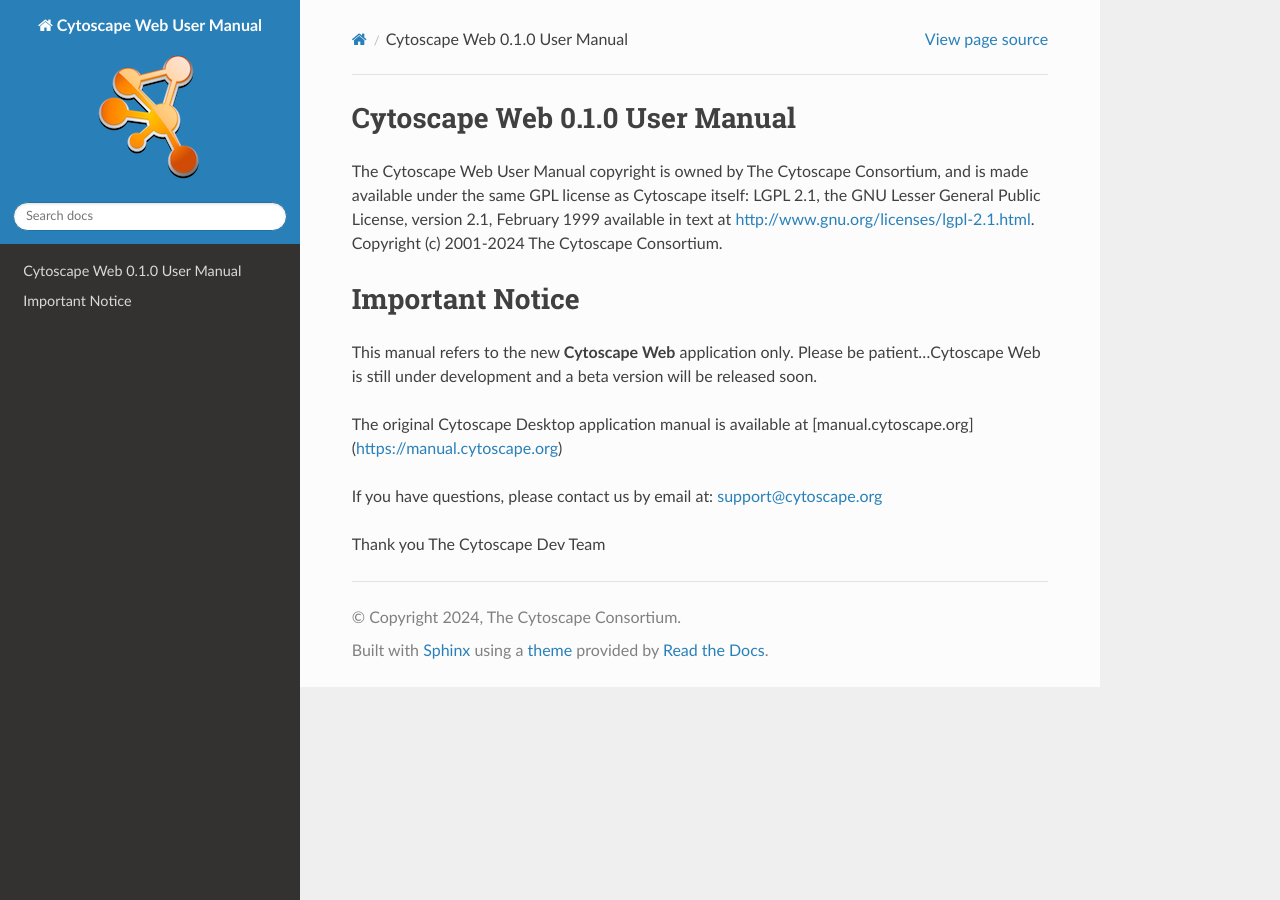
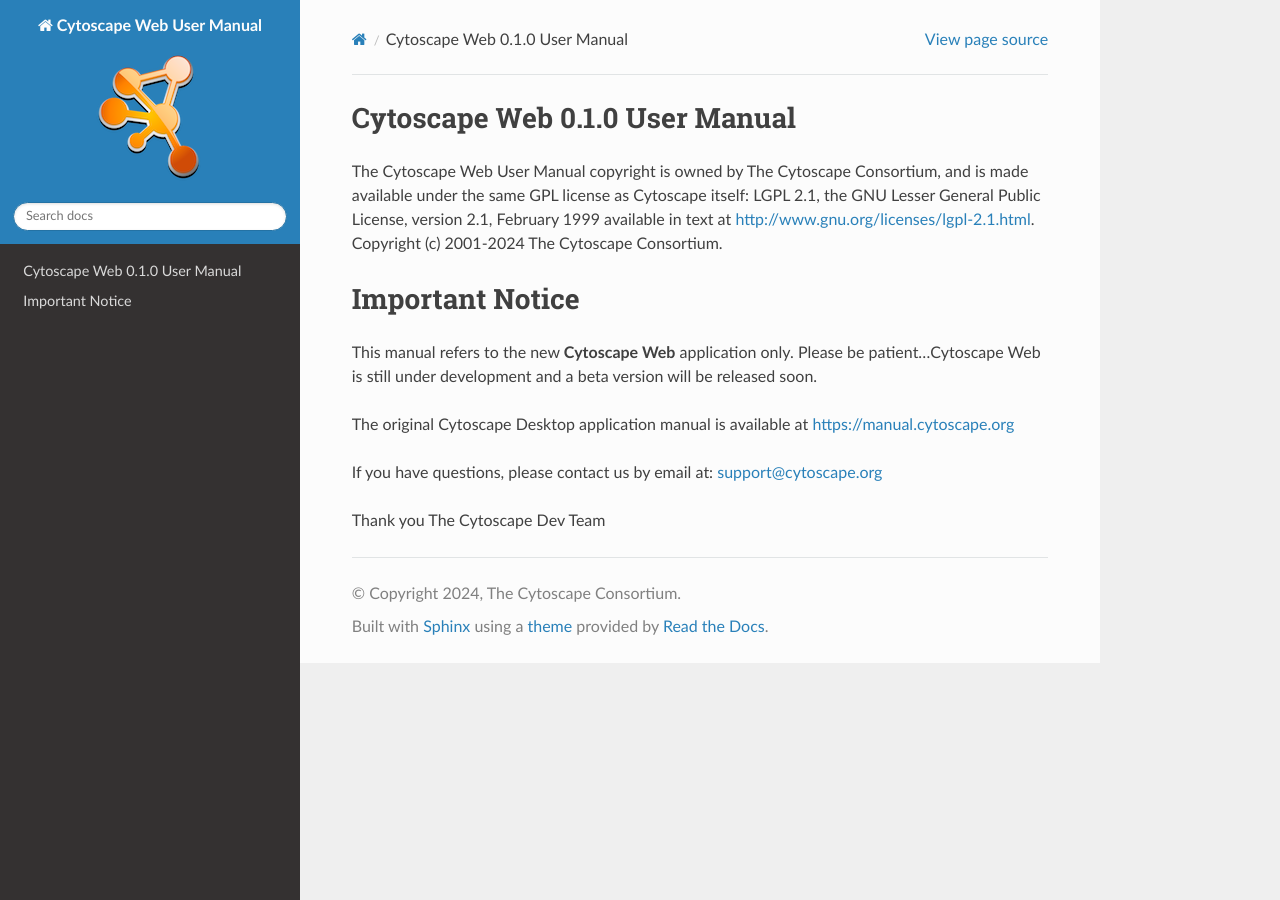
Before and after one commit to cytoscape/web-cytoscape-manual, a Sphinx documentation site: the page built from docs/index.rst, in a window 1280 px wide. Built offline with Sphinx 7.4.7 and the Read the Docs theme 3.1.0, drawn with Linux system fonts in a browser that asks for light colours.

Commit message:
Update index.rst

```diff
--- a/docs/index.rst
+++ b/docs/index.rst
@@ -14,7 +14,7 @@
 This manual refers to the new **Cytoscape Web** application only.
 Please be patient...Cytoscape Web is still under development and a beta version will be released soon.
 
-The original Cytoscape Desktop application manual is available at [manual.cytoscape.org](https://manual.cytoscape.org)
+The original Cytoscape Desktop application manual is available at https://manual.cytoscape.org
 
 If you have questions, please contact us by email at: support@cytoscape.org
 
```
